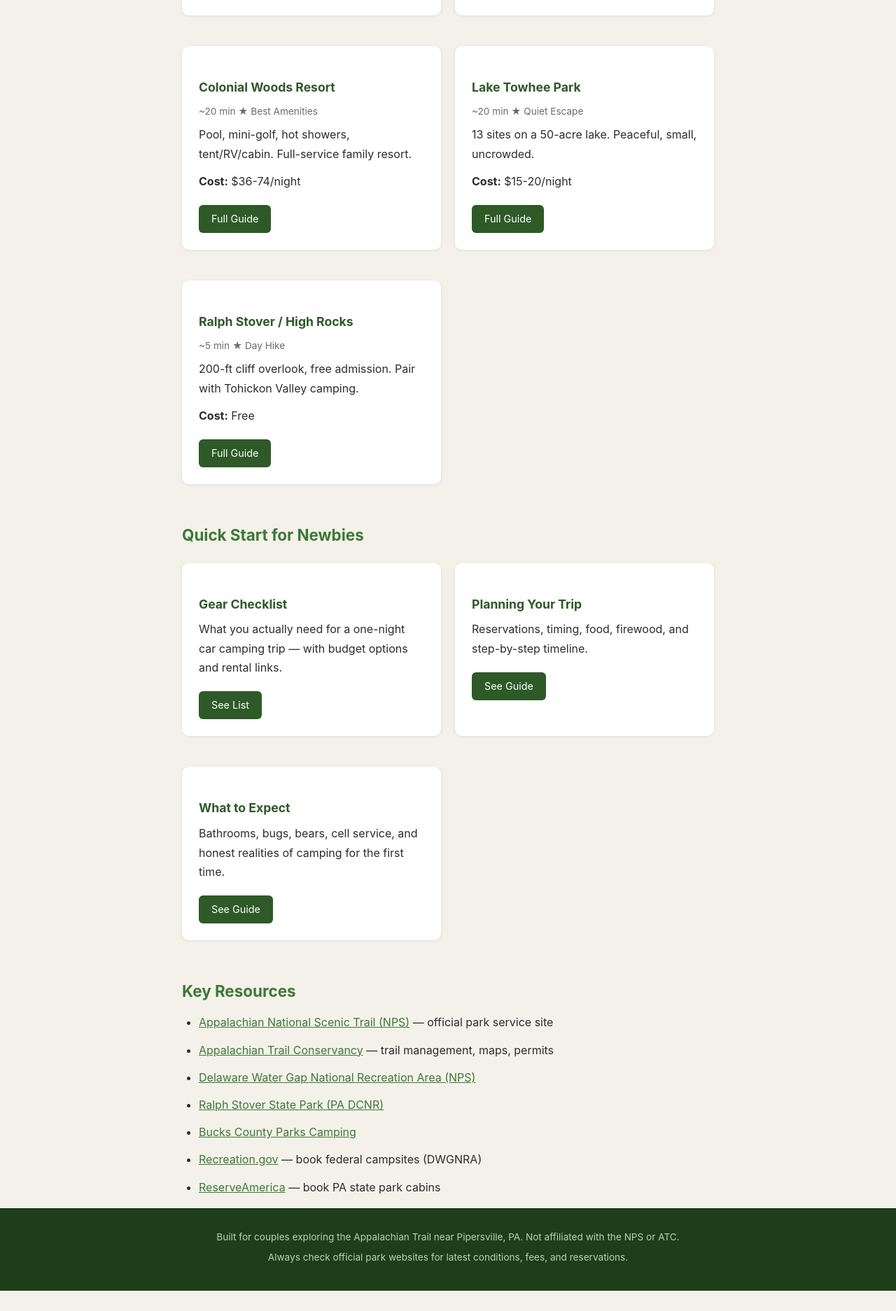
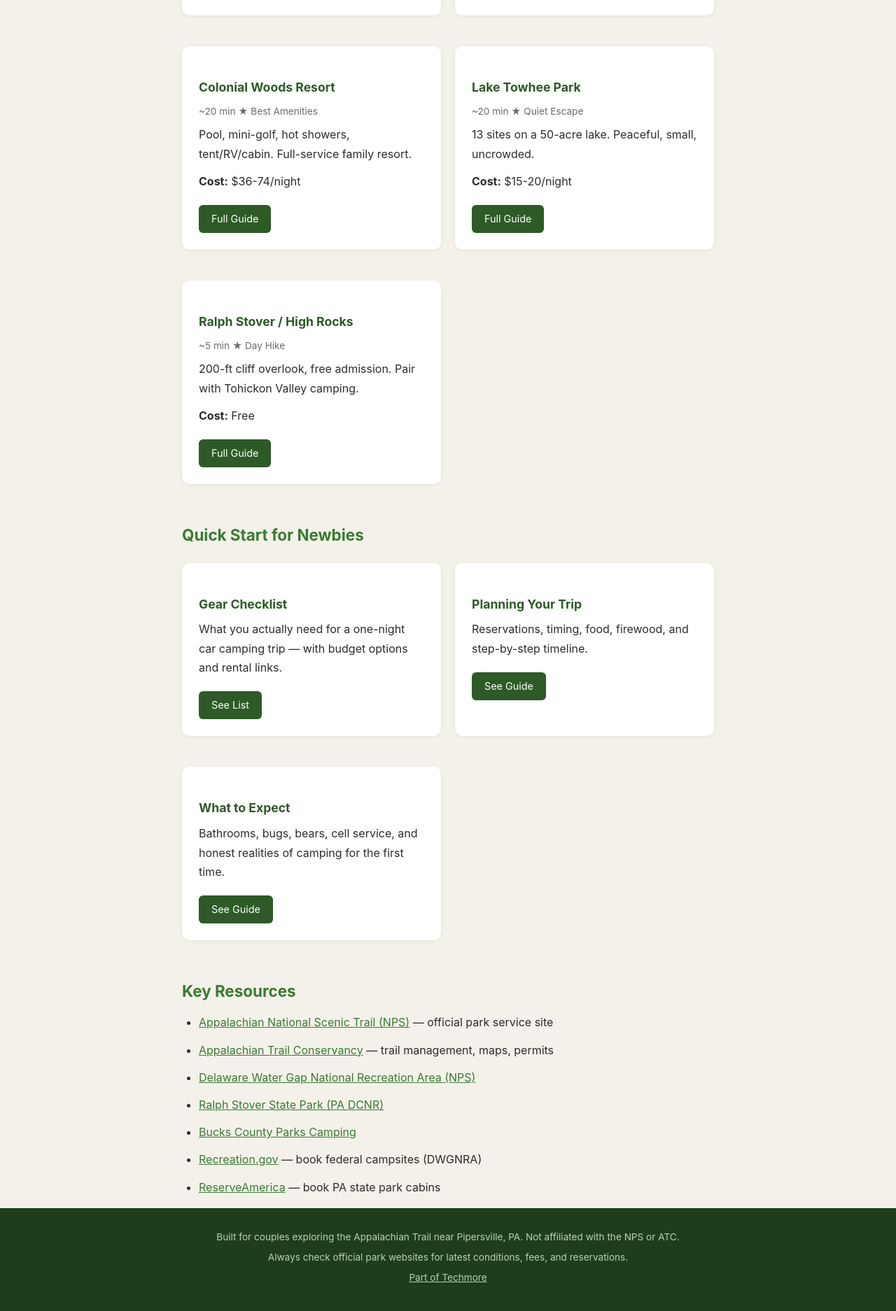
Before and after one commit to techmore/appalachian_trail, a Jekyll site: the page built from index.html, in a window 1280 px wide. Shown: the part 1685-3559 px from the top of the page at 70% size. Built offline with Jekyll 4.4.1, drawn with Linux system fonts in a browser that asks for light colours; before the commit the page ends 3530 px from its top, so only the background shows below that.

Commit message:
Link back to the Techmore hub
Co-Authored-By: Claude Fable 5.2 <noreply@anthropic.com>

```diff
--- a/_layouts/default.html
+++ b/_layouts/default.html
@@ -31,6 +31,7 @@
     <div class="container">
       <p>Built for couples exploring the Appalachian Trail near Pipersville, PA. Not affiliated with the NPS or ATC.</p>
       <p>Always check official park websites for latest conditions, fees, and reservations.</p>
+      <p><a href="https://techmore.github.io/">Part of Techmore</a></p>
     </div>
   </footer>
 </body>
--- a/assets/css/style.css
+++ b/assets/css/style.css
@@ -109,6 +109,7 @@ footer {
   font-size: 0.85rem;
 }
 footer p { margin-bottom: 6px; }
+footer a, footer a:hover { color: inherit; }
 
 table {
   width: 100%;
```
